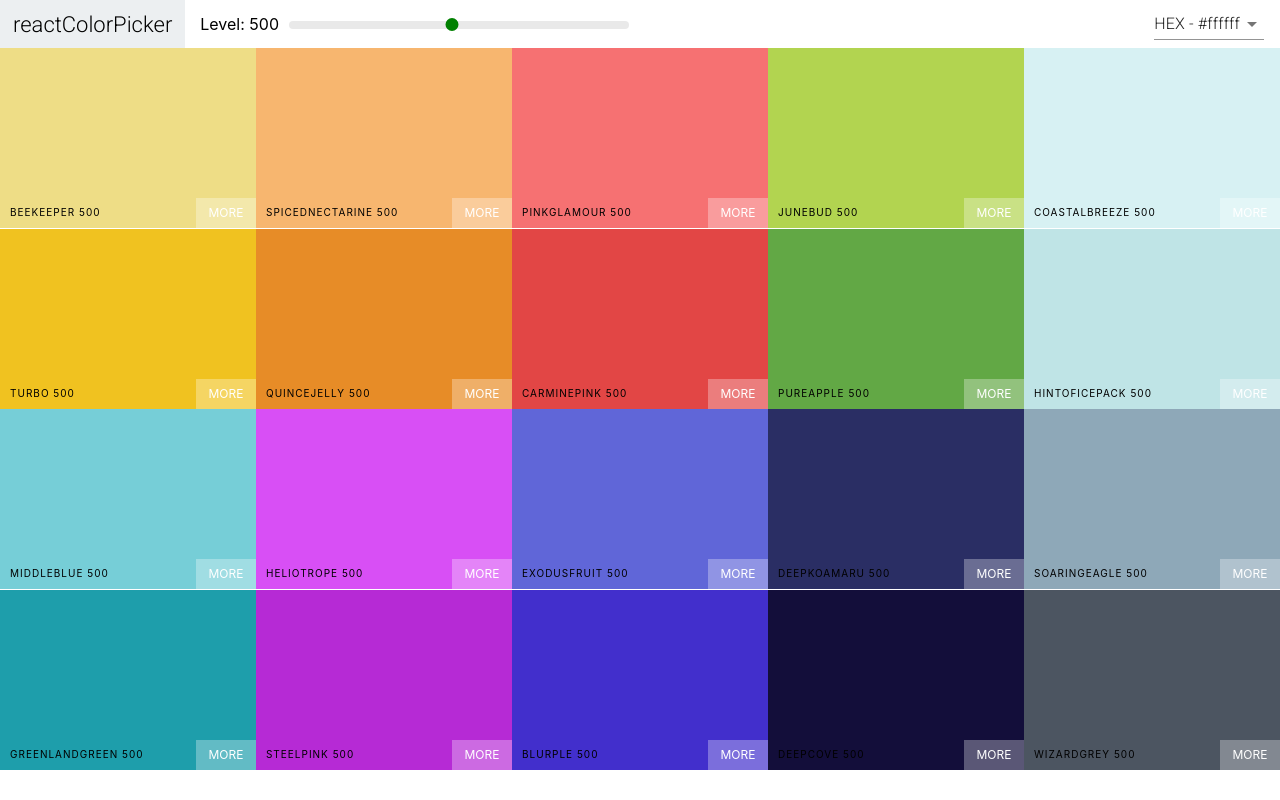
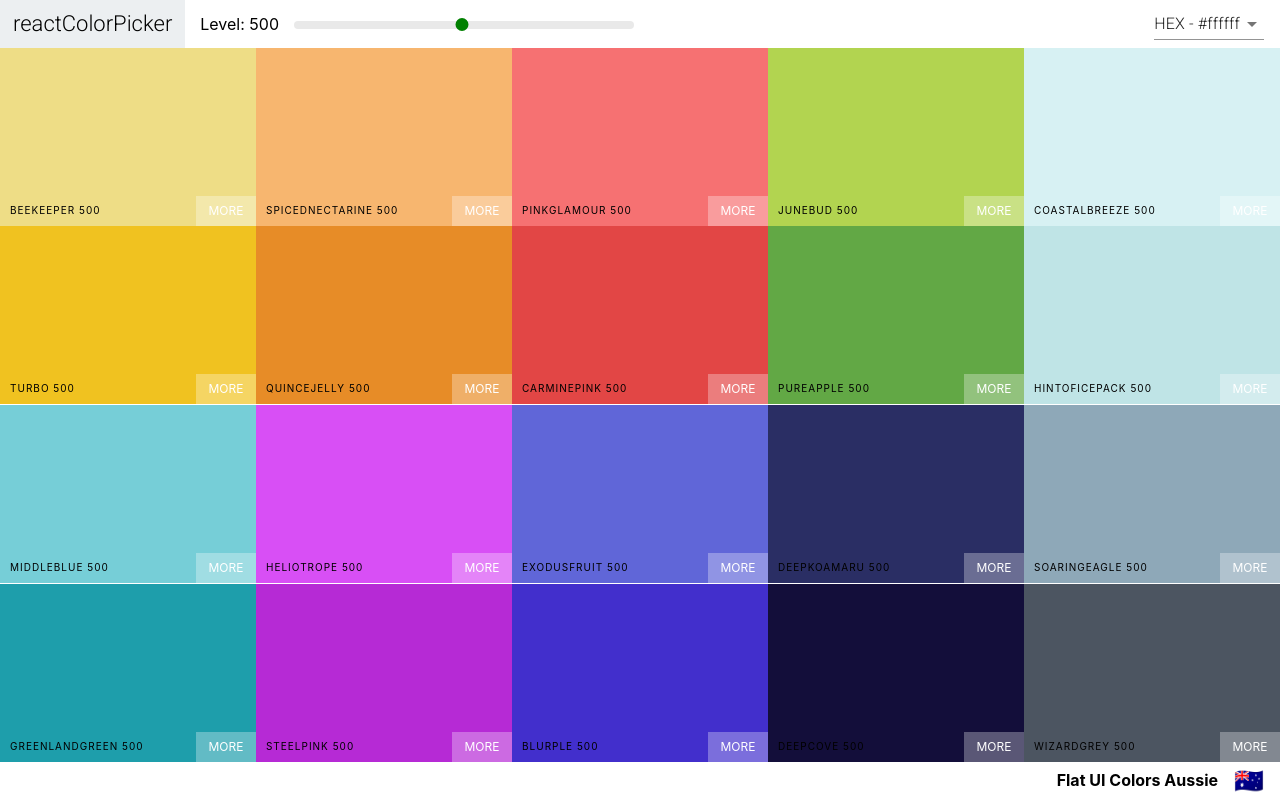
Before and after one commit to Gustavo-Hernandez/color-palettes, a React (Create React App) app in the folder colors-app/: page / in a window 1280 px wide. Built offline with nearby package versions, Linux system fonts and the light colour scheme.

Commit message:
Added Palette footer

```diff
--- a/colors-app/src/Navbar.css
+++ b/colors-app/src/Navbar.css
@@ -28,7 +28,7 @@
 
 .slider{
     width: 340px;
-    margin: 0 10px;
+    margin: 0 15px;
     display: inline-block;
 }
 
@@ -50,6 +50,6 @@
     box-shadow: none;
     width: 13px;
     height: 13px;
-    margin-left: -7px;
+    margin-left: -2px;
     margin-top: -3px;
 }
--- a/colors-app/src/Palette.css
+++ b/colors-app/src/Palette.css
@@ -1,7 +1,23 @@
 .Palette{
     height: 100vh;
+    display: flex;
+    flex-direction: column;
 }
 
 .Palette-colors{
     height: 90%;
 }
+
+.Palette-footer{
+    background-color: white;
+    height: 5vh;
+    display: flex;
+    align-items: center;
+    justify-content: flex-end;
+    font-weight: bold;
+}
+
+.emoji{
+    font-size: 1.5rem;
+    margin: 0 1rem;
+}
--- a/colors-app/src/Palette.js
+++ b/colors-app/src/Palette.js
@@ -3,11 +3,11 @@ import ColorBox from "./ColorBox";
 import Navbar from "./Navbar";
 import "./Palette.css";
 
-const Palette = ({ palette }) => {
+const Palette = ({ palette:{colors, paletteName, emoji} }) => {
   const [level, setLevel] = useState(500);
   const [format, setFormat] = useState("hex");
 
-  const colorBoxes = palette.colors[level].map((color, index) => (
+  const colorBoxes = colors[level].map((color, index) => (
     <ColorBox key={index} background={color[format]} name={color.name} />
   ));
 
@@ -19,7 +19,12 @@ const Palette = ({ palette }) => {
         handleFormatChange={(newFormat) => setFormat(newFormat)}
       />
       <div className="Palette-colors">{colorBoxes}</div>
-      {/*Footer goes here*/}
+      <footer className="Palette-footer">
+        {paletteName}
+        <span className="emoji">
+          {emoji}
+        </span>
+      </footer>
     </div>
   );
 };
```
